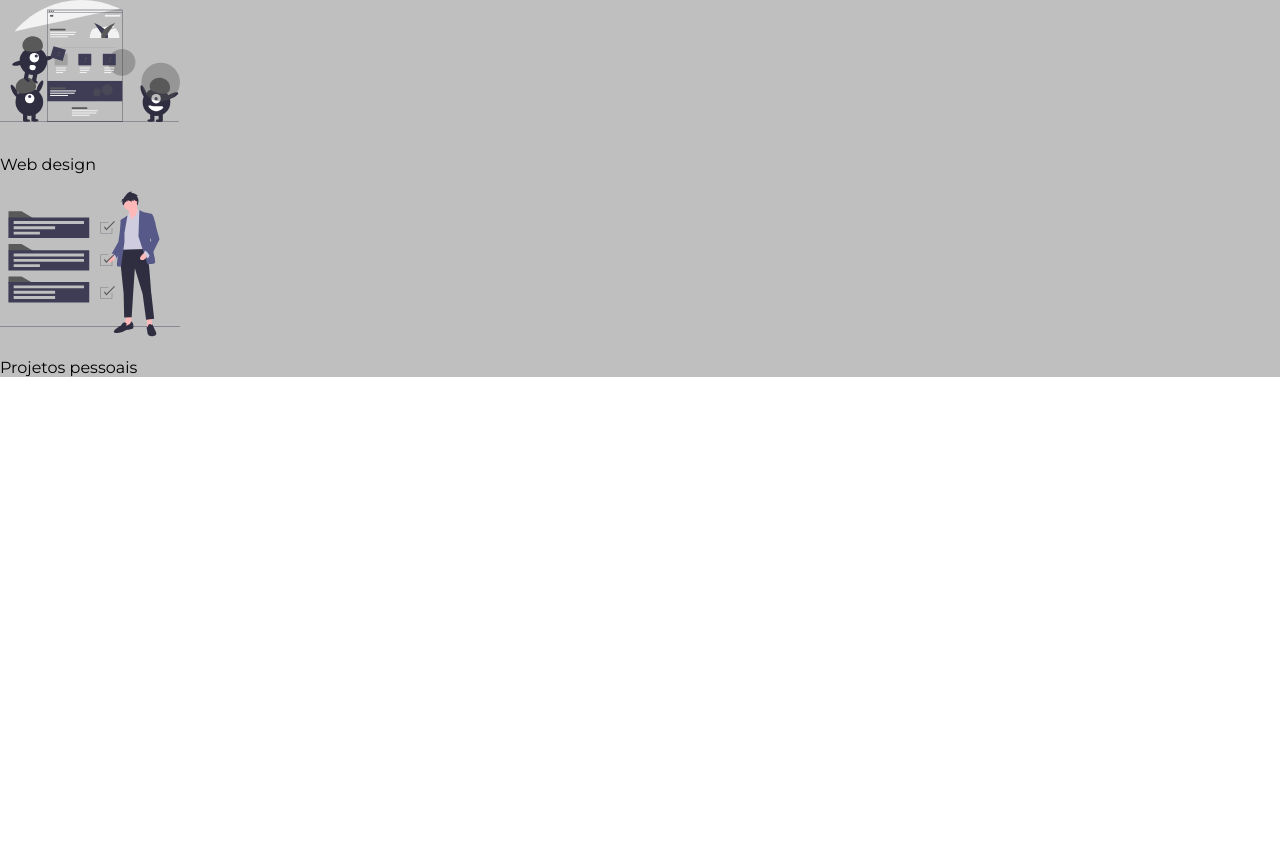
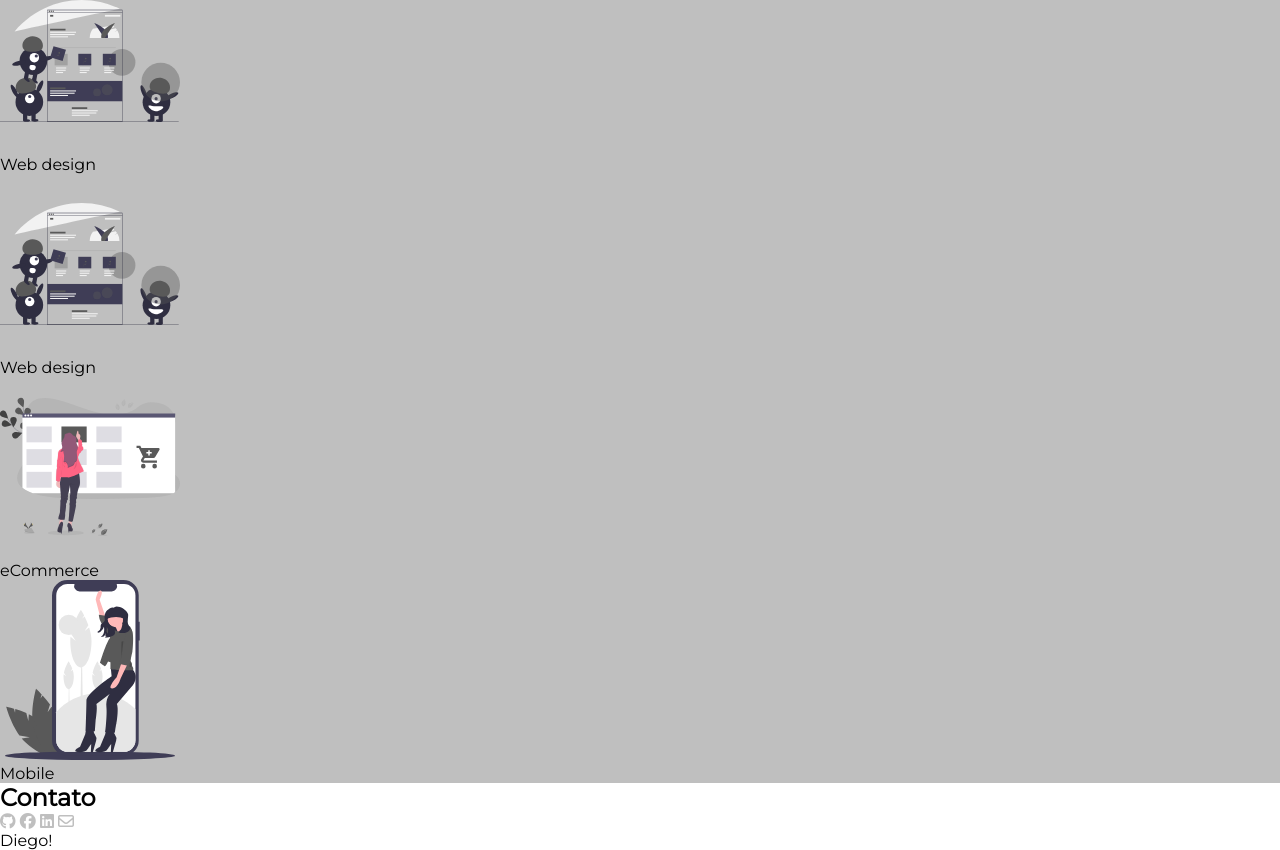
Before and after one commit to DLR06/Alura-imersaoCSS, a plain HTML site: page index.html in a window 1280 px wide. Shown: the part 1264-2114 px from the top of the page. Before the commit the page ends 1641 px from the top, so only its background shows below. Drawn offline with Linux system fonts and the light colour scheme.

Commit message:
Add files via upload

```diff
--- a/index.html
+++ b/index.html
@@ -6,6 +6,8 @@
     <meta name="viewport" content="width=device-width, initial-scale=1.0">
     <title>Meu Portifólio</title>
     <link rel="stylesheet" href="css/style.css">
+
+    <script src="https://kit.fontawesome.com/6df6e7d983.js" crossorigin="anonymous"></script>
 </head>
 
 <body>
@@ -13,20 +15,21 @@
         <nav class="menu">
             <ul>
                 <li><a href="#">Sobre</a></li>
-                <li><a href="#portfolio">Portfólio</a></li>
-                <li><a href="#">Contato</a></li>
+                <li><a href="#portfolio">Projetos</a></li>
+                <li><a href="#contato">Contato</a></li>
             </ul>
         </nav>
 
         <div>
             <h1 class="site-title">Diego Ramos</h1>
             <h2 class="site-subtitle">Analista de Sistemas</h2>
-        <!-- <h2 class="site-subtitle">Estudante de Frontend Jr.</h2> -->
         </div>
     </header>
 
-<section id="portfolio">
+    <section id="portfolio" class="portfolio">
         <h2>Portfólio</h2>
+
+        <div class="grid">
             <figure>
                 <img class="img-portfolio" src="./img/cart.svg" alt="eCommerce">
                 <figcaption>eCommerce</figcaption>
@@ -40,9 +43,39 @@
                 <figcaption>Web design</figcaption>
             </figure>
             <figure>
-        <img class="img-portfolio" src="./img/project.svg" alt="Projetos pessoais">
-        <figcaption>Projetos pessoais</figcaption>
+                <img class="img-portfolio" src="./img/webDesign.svg" alt="Web design">
+                <figcaption>Web design</figcaption>
             </figure>
+
+            <figure>
+                <img class="img-portfolio" src="./img/cart.svg" alt="eCommerce">
+                <figcaption>eCommerce</figcaption>
+            </figure>
+            <figure>
+                <img class="img-portfolio" src="./img/mobile.svg" alt=">Mobile">
+                <figcaption>Mobile</figcaption>
+            </figure>
+
+        </div>
     </section>
+
+    <section id="contato" class="contato">
+        <h2>Contato</h2>
+
+        <div class="grid icons">
+            <a href="#" target="_blank"><i class="fab fa-github"></i></a>
+            <a href="#" target="_blank"><i class="fab fa-facebook"></i></a>
+            <a href="#" target="_blank"><i class="fab fa-linkedin"></i></a>
+            <a href="#" target="_blank"><i class="far fa-envelope"></i></a>
+        </div>
+    </section>
+
+    <footer>
+        <p>Diego!</p>
+    </footer>
+
+
+
 </body>
+
 </html>
```
Lines whose indentation alone changed are shown as unchanged.
